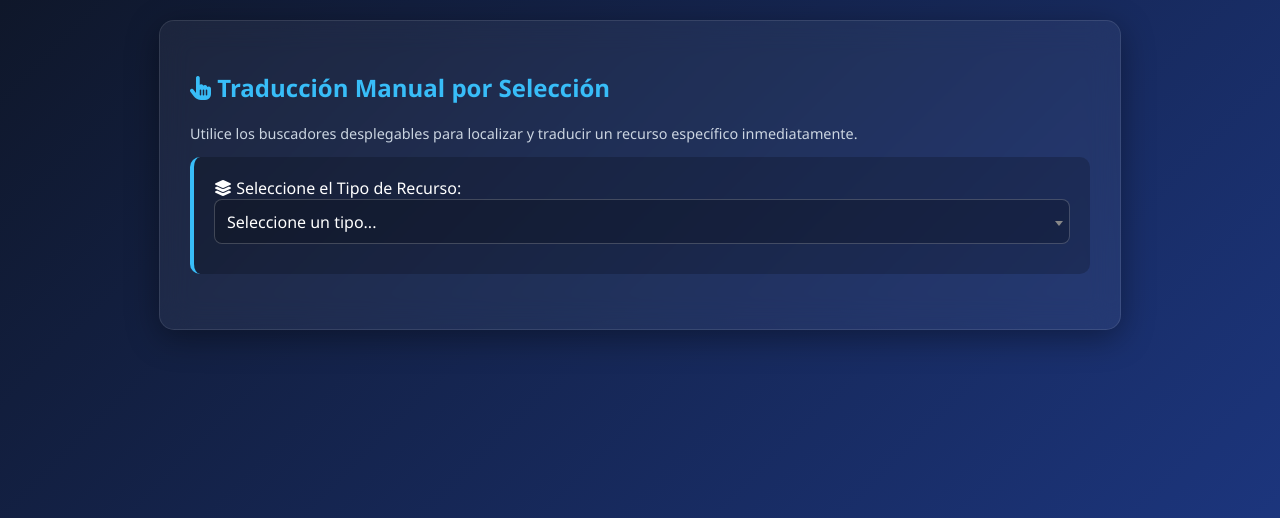
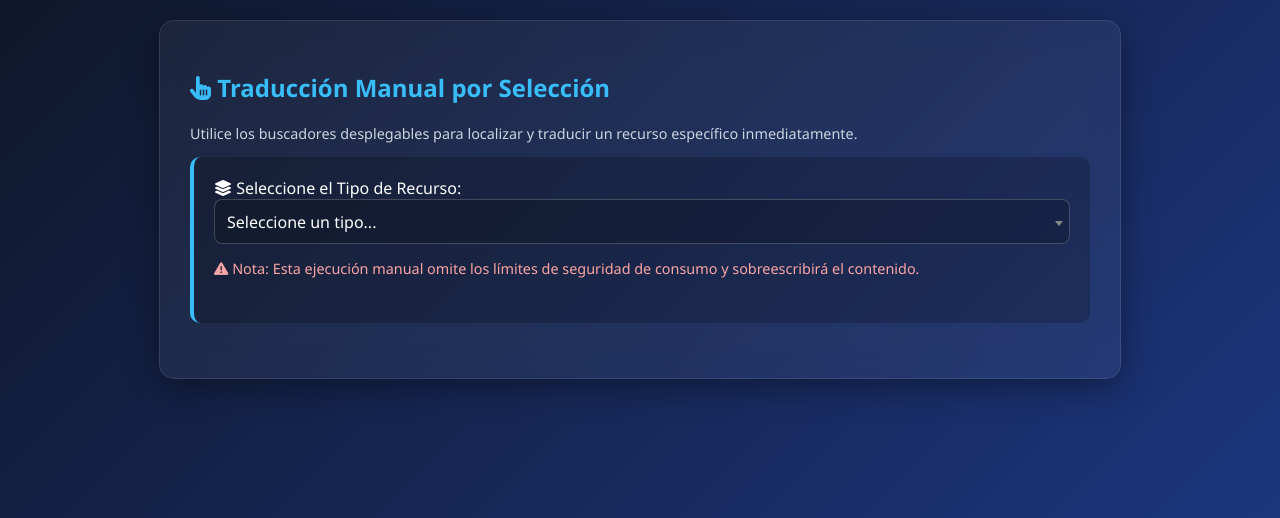
Before and after one commit to userEmanu/domoblock-translator, a Flask app: template api/templates/manual.html in a window 1280 px wide. Shown: the top 518 px of the page. Run offline with Flask 3, Linux system fonts and the light colour scheme; the template is opened without the code that fills it, so the values that code supplies are empty; some libraries are stand-ins or nearby versions.

Commit message:
Update manual.html

```diff
--- a/api/templates/manual.html
+++ b/api/templates/manual.html
@@ -24,11 +24,11 @@
         <label><i class="fas fa-file-alt"></i> Busque el Post / Ítem Específico:</label>
         <select name="item_id" id="item_id" class="select2-enable">
             <option value="all">⚡ Traducir TODOS los posts de esta colección</option>
-            <!-- Llenado vía AJAX -->
         </select>
     </div>
 
-    <button type="submit" id="submitBtn" style="width:100%; display:none; margin-top: 25px;"><i class="fas fa-language"></i> Ejecutar Traducción</button>
+    <button type="submit" id="submitBtn" style="width:100%; display:none; margin-top: 25px;"><i class="fas fa-language"></i> Ejecutar Traducción Forzada</button>
+    <p class="text-sm" style="color: #fca5a5; margin-top: 15px;"><i class="fas fa-exclamation-triangle"></i> Nota: Esta ejecución manual omite los límites de seguridad de consumo y sobreescribirá el contenido.</p>
 </form>
 
 <script>
@@ -52,7 +52,7 @@
             let option = new Option(item.name, item.id, false, false);
             select.append(option);
         });
-        select.trigger('change.select2'); // Refresca Select2 visualmente
+        select.trigger('change.select2');
     }
 
     $('#target_type').on('change', function() {
```
